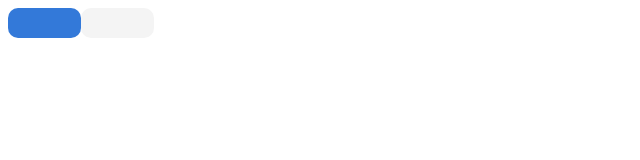
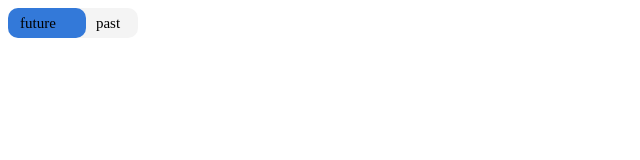
Before and after one commit to SleepyDoo/ntech_test, a plain HTML site: page index.html in a window 1280 px wide. Shown: the full height of the page, 0-640 px from the left. Drawn offline with Linux system fonts and the light colour scheme.

Commit message:
made one side animation

```diff
--- a/index.html
+++ b/index.html
@@ -10,17 +10,19 @@
 </head>
 
 <body>
-    <div class="tumbler">
+    <label class="tumbler">
         <div class="tumbler__side">
             <div class="tumbler__arrow_rigth"></div>
-            <p class="tumbpler__paragraph"></p>
+            <p class="tumbpler__paragraph">future</p>
         </div>
         <div class="tumbler__side">
             <div class="tumbler__arrow_left"></div>
-            <p class="tumbpler__paragraph"></p>
+            <p class="tumbpler__paragraph">past</p>
         </div>
-        <div class="tumbler_anim"></div>
-    </div>
+        <input type="checkbox" class="tumbler__checkbox"></input>
+        <div type="checkbox" class="tumbler__anim"></div>
+
+    </label>
 </body>
 
 </html>
--- a/style.scss
+++ b/style.scss
@@ -2,17 +2,109 @@ $color_off: rgba(244, 244, 244, 1);
 $color_on: rgba(51, 121, 217, 1);
 
 .tumbler__side {
-    width: 73px;
+    width: 60px;
     height: 30px;
-    background-color: $color_off;
     border-radius: 10px;
-}
-
-.tumbler__side:first-of-type {
-    background-color: $color_on;
+    display: flex;
+    align-items: center;
+    justify-content: center;
+    overflow: hidden;
 }
 
 .tumbler {
     display: flex;
+    justify-content: space-between;
+    height: 30px;
+    width: 130px;
+    background-color: $color_off;
+    border-radius: 10px;
+    position: relative;
+}
+
+
+.tumbler__anim {
+    width: 60%;
+    height: 30px;
+    background-color: $color_on;
+    border-radius: 10px;
+    position: absolute;
+    top: 0;
+    left: 0;
+    z-index: 0;
+    // transition: all 1s;
+}
+
+.tumbler__checkbox {
+
+    overflow: hidden;
+    clip: rect(0 0 0 0);
+    position: absolute;
+    width: 130px;
+    height: 30px;
+    animation: 5s 1 alternate r;
+    animation-fill-mode: both;
 
 }
+
+@keyframes r {
+    50% {
+        border-radius: 100% 40% 40% 100%;
+    }
+
+    100% {
+        border-radius: 10px;
+        left: 0;
+        width: 40%;
+        --checked: 0;
+    }
+}
+
+.tumbler__checkbox:checked~.tumbler__anim {
+    // right: 0;
+    // left: auto;
+
+    // transform: matrix(1, 0, 0, 1, 80, 0);
+    animation: 1s 1 alternate resize;
+    animation-fill-mode: both;
+    --checked: 1;
+}
+
+@keyframes resize {
+
+    0% {
+        box-shadow: -7px 0 5px rgba(51, 121, 217, 1), -21px 0 5px rgba(51, 121, 217, 0.5), -30px 0 5px rgba(51, 121, 217, 0.2);
+        width: 20%;
+    }
+
+    100% {
+        width: 60%;
+        left: calc(130px - 60%);
+    }
+}
+
+
+// @keyframes resize {
+
+//     0% {
+//         border-radius: 100% 80% 80% 100%;
+//         width: 80%;
+
+//     }
+
+//     100% {
+//         width: 60%;
+//         border-radius: 10px;
+//         left: calc(130px - 60%);
+//     }
+// }
+
+
+
+
+
+.tumbpler__paragraph {
+    font-weight: 200;
+    font-size: 15px;
+    z-index: 2;
+    position: relative;
+}
```
Also changed, not shown: style.css, 1 other file.
